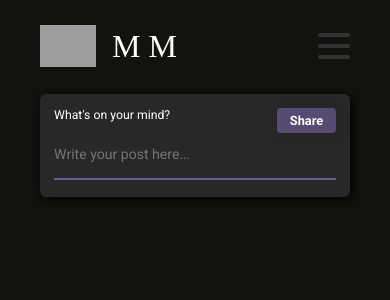
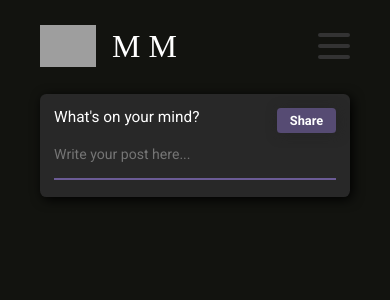
Before and after one commit to geekyquentin/KTJ_Ass3.github.io, a React (Create React App) app: page /#/dashboard in a window 390 px wide. Shown: the top 300 px of the page. Built offline with nearby package versions, Linux system fonts and the light colour scheme; grey boxes are pictures that could not be loaded; a web font is replaced by a local one.

Commit message:
minor changes

```diff
--- a/src/pages/Dashboard/App.css
+++ b/src/pages/Dashboard/App.css
@@ -81,8 +81,4 @@
 	.section-center {
 		zoom: 0.8;
 	}
-
-	.postHeading {
-		zoom: 0.8;
-	}
 }
--- a/src/pages/Dashboard/List.css
+++ b/src/pages/Dashboard/List.css
@@ -95,9 +95,3 @@
 .Dislikebtn:hover {
 	color: white;
 }
-
-@media screen and (max-width: 768px) {
-	.article {
-		zoom: 0.8;
-	}
-}
```
